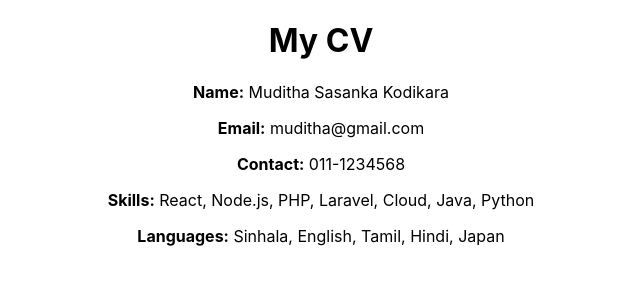
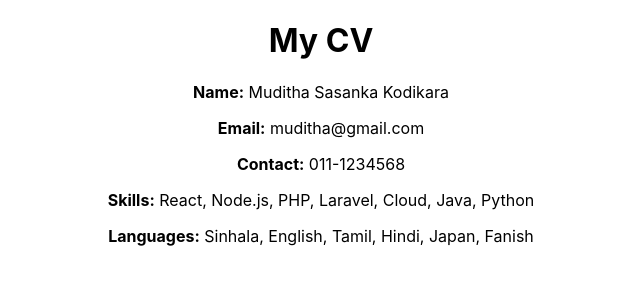
Before and after one commit to mudithasasanka7/DevOps-Testing-02, a React (Create React App) app: page / in a window 1280 px wide. Shown: the top 300 px of the page, without its empty margins (319-959 px from the left). Built offline with nearby package versions, Linux system fonts and the light colour scheme.

Commit message:
Update App.js

```diff
--- a/src/App.js
+++ b/src/App.js
@@ -9,7 +9,7 @@ function App() {
       <p><strong>Email:</strong> muditha@gmail.com</p>
       <p><strong>Contact:</strong> 011-1234568</p>
       <p><strong>Skills:</strong> React, Node.js, PHP, Laravel, Cloud, Java, Python</p>
-      <p><strong>Languages:</strong> Sinhala, English, Tamil, Hindi, Japan</p>
+      <p><strong>Languages:</strong> Sinhala, English, Tamil, Hindi, Japan, Fanish</p>
     </div>
   );
 }
```
